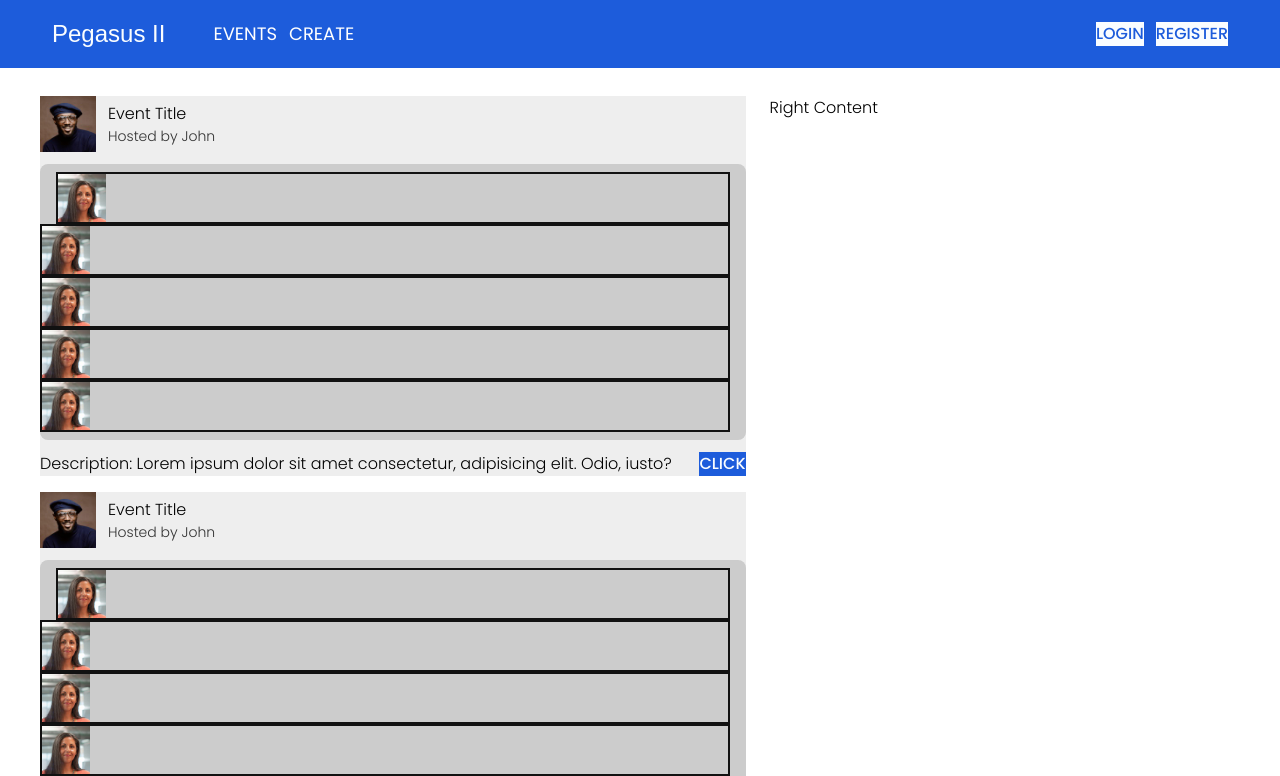
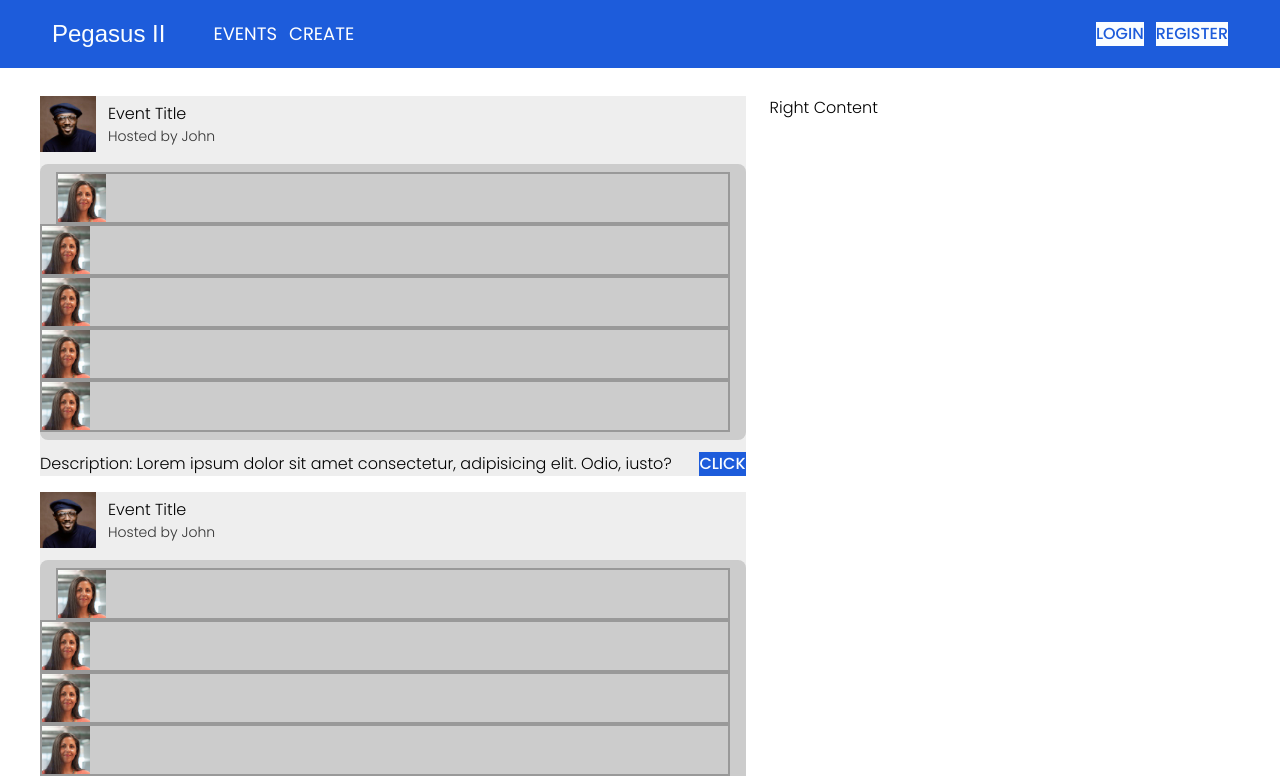
Before and after one commit to Nimira43/Pegasus-II, a React (Vite) app: page / in a window 1280 px wide. Shown: the top 776 px of the page. Built offline with nearby package versions, Linux system fonts and the light colour scheme; a web font is replaced by a local one.

Commit message:
Small tweaks

```diff
--- a/src/features/events/dashboard/EventAttendees.tsx
+++ b/src/features/events/dashboard/EventAttendees.tsx
@@ -8,7 +8,7 @@ export default function EventAttendees() {
         .map((_, index) => (
           <div
             key={index}
-            className='avatar border-dark border-2'
+            className='avatar border-grey-medium border-2'
           >
             <div className='w-12'>
               <img
```
